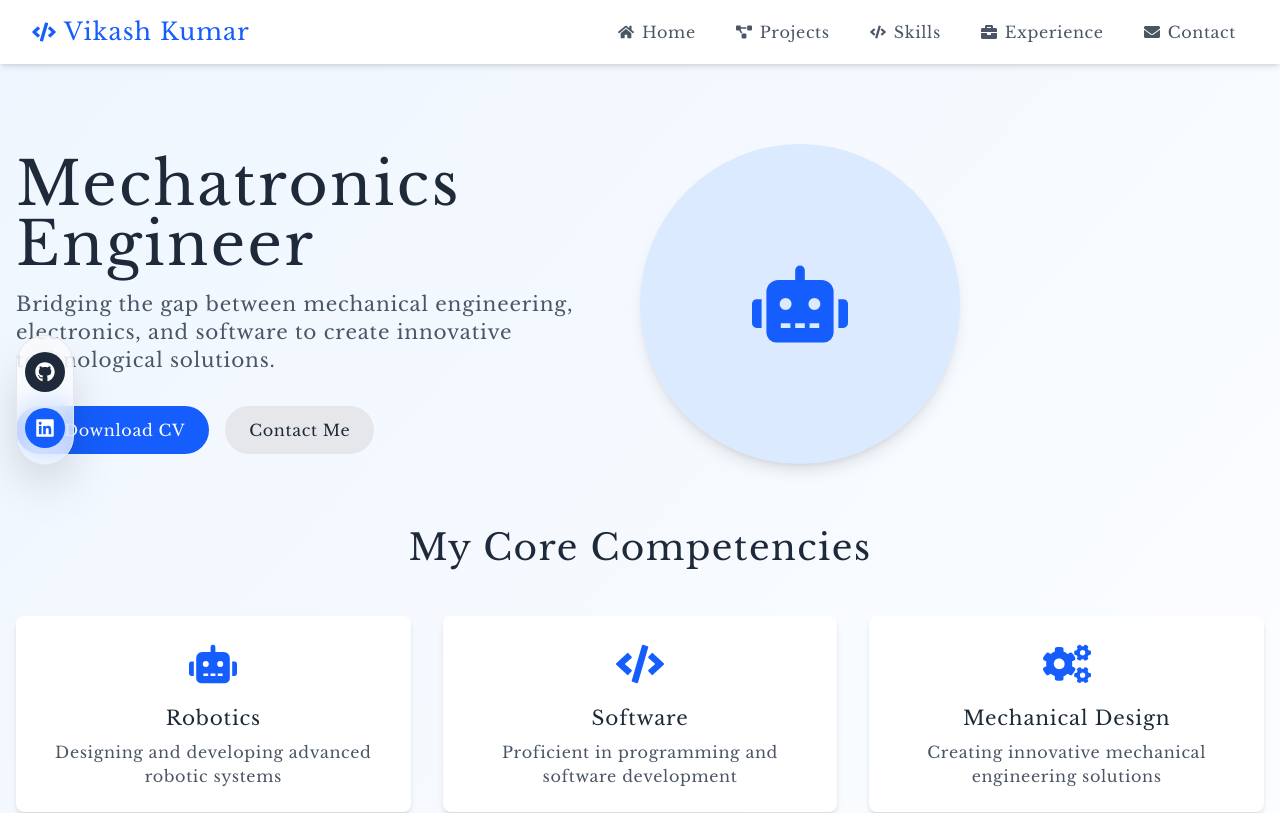
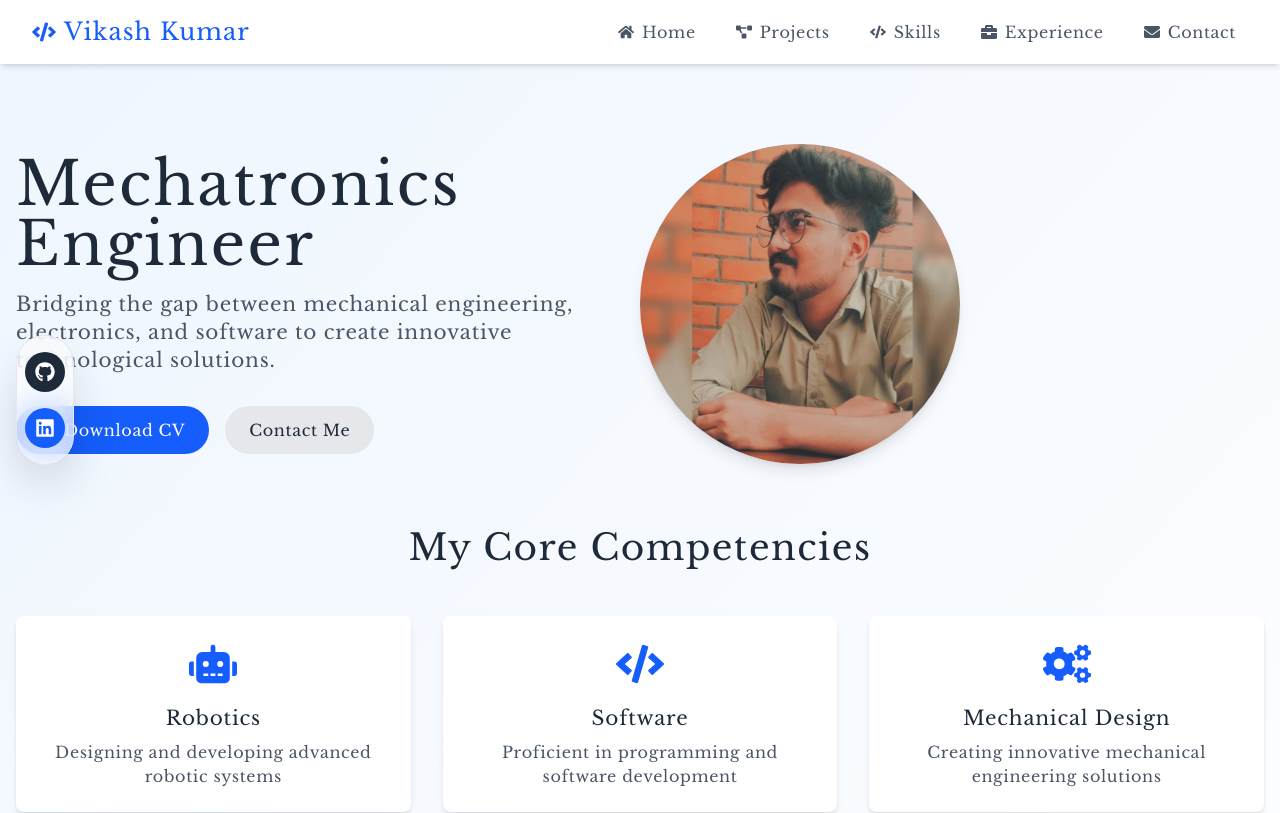
Before and after one commit to buildwithvikash/My-Portfolio, a React (Vite) app: page / in a window 1280 px wide. Shown: the top 813 px of the page. Built offline with nearby package versions, Linux system fonts and the light colour scheme.

Commit message:
add a profile image

```diff
--- /dev/null
+++ b/src/assets/assets.js
@@ -0,0 +1,5 @@
+import Profile from "./profile.jpeg";
+
+export const assets = {
+  Profile,
+};
--- a/src/pages/Home.jsx
+++ b/src/pages/Home.jsx
@@ -1,6 +1,7 @@
 import { motion } from "framer-motion";
 import { Link } from "react-router-dom";
 import { FaRobot, FaCode, FaCogs, FaDownload } from "react-icons/fa";
+import { assets } from "../assets/assets";
 
 const Home = () => {
   // Hero section animation variants
@@ -98,7 +99,7 @@ const Home = () => {
             transition={{ duration: 0.6 }}
             className="w-80 h-80 bg-blue-100 rounded-full flex items-center justify-center shadow-lg"
           >
-            <FaRobot className="text-8xl text-blue-600" />
+            <img src={assets.Profile} alt="Profile-img" className="object-cover rounded-full"/>
           </motion.div>
         </div>
       </motion.div>
@@ -144,9 +145,7 @@ const Home = () => {
               <h3 className="text-xl font-semibold mb-2 text-gray-800">
                 {skill.title}
               </h3>
-              <p className="text-gray-600">
-                {skill.description}
-              </p>
+              <p className="text-gray-600">{skill.description}</p>
             </motion.div>
           ))}
         </div>
```
Also changed, not shown: src/assets/profile.jpeg (added).
